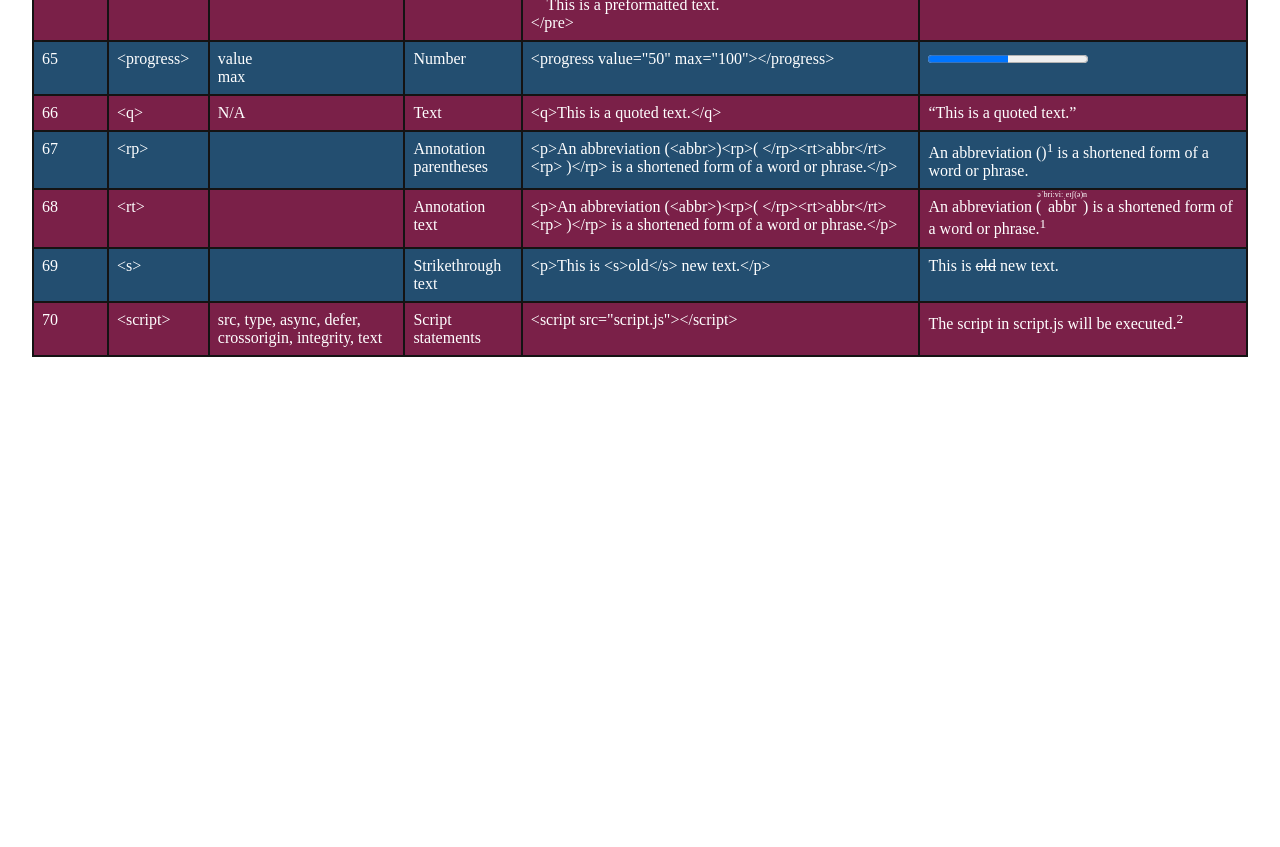
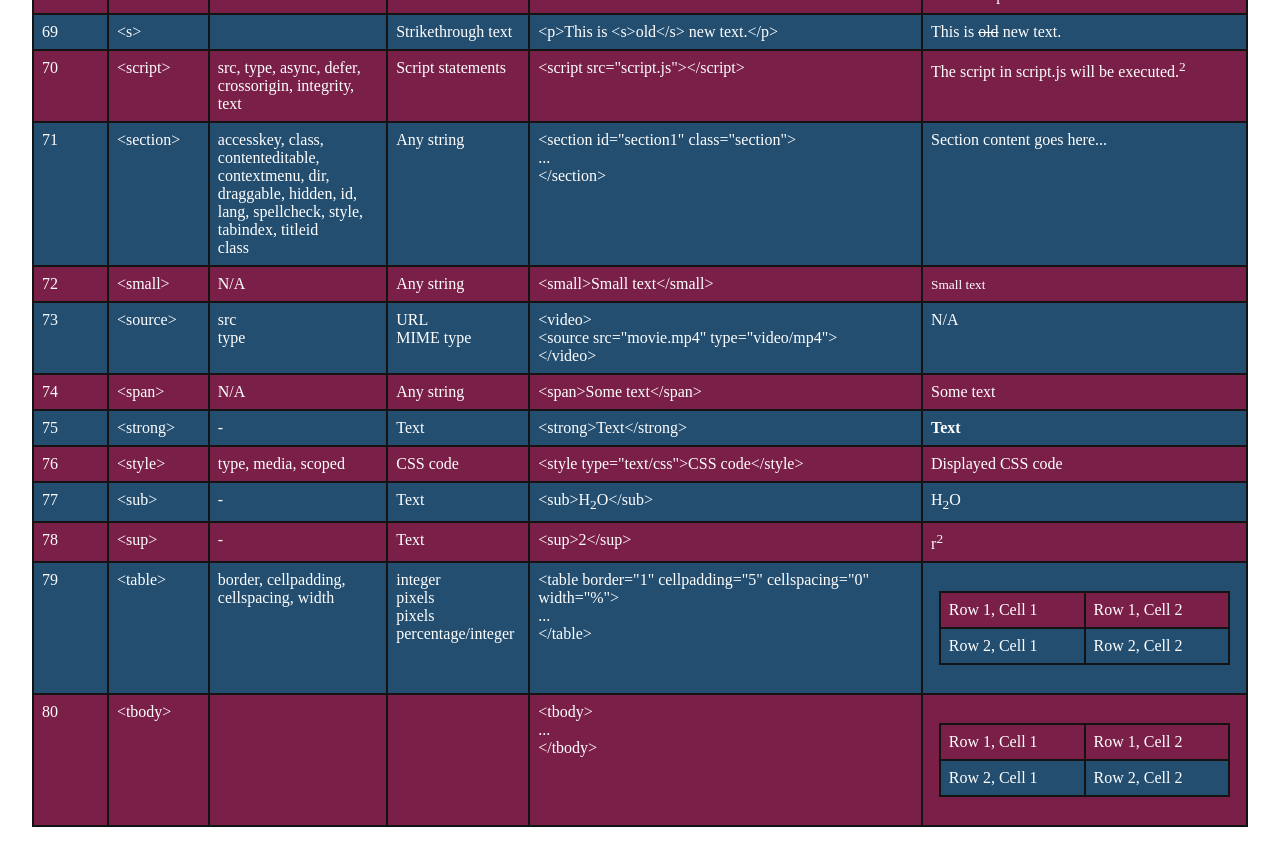
Before and after one commit to hafiz1379/HTML-cheat-sheet, a plain HTML site: page index.html in a window 1280 px wide. Shown: the part 5410-6257 px from the top of the page. Before the commit the page ends 5787 px from the top, so only its background shows below. Drawn offline with Linux system fonts and the light colour scheme.

Commit message:
Added items number 71 to 80

```diff
--- a/index.html
+++ b/index.html
@@ -824,6 +824,125 @@
 				<td>&lt;script src="script.js"&gt;&lt;/script&gt;</td>
 				<td>The script in script.js will be executed.<sup>2</sup></td>
 			  </tr>
+              <tr>
+				<td>71</td>
+				<td>&lt;section&gt;</td>
+				<td>accesskey,
+					class,
+					contenteditable,
+					contextmenu,
+					dir,
+					draggable,
+					hidden,
+					id,
+					lang,
+					spellcheck,
+					style,
+					tabindex,
+					titleid<br>class</td>
+				<td>Any string</td>
+				<td>&lt;section id="section1" class="section"&gt;<br>...<br>&lt;/section&gt;</td>
+				<td>Section content goes here...</td>
+			</tr>
+			<tr>
+				<td>72</td>
+				<td>&lt;small&gt;</td>
+				<td>N/A</td>
+				<td>Any string</td>
+				<td>&lt;small&gt;Small text&lt;/small&gt;</td>
+				<td><small>Small text</small></td>
+			</tr>
+			<tr>
+				<td>73</td>
+				<td>&lt;source&gt;</td>
+				<td>src<br>type</td>
+				<td>URL<br>MIME type</td>
+				<td>&lt;video&gt;<br>&lt;source src="movie.mp4" type="video/mp4"&gt;<br>&lt;/video&gt;</td>
+				<td>N/A</td>
+			</tr>
+			<tr>
+				<td>74</td>
+				<td>&lt;span&gt;</td>
+				<td>N/A</td>
+				<td>Any string</td>
+				<td>&lt;span&gt;Some text&lt;/span&gt;</td>
+				<td><span>Some text</span></td>
+			</tr>
+			<tr>
+				<td>75</td>
+				<td>&lt;strong&gt;</td>
+				<td>-</td>
+				<td>Text</td>
+				<td>&lt;strong&gt;Text&lt;/strong&gt;</td>
+				<td><strong>Text</strong></td>
+			</tr>
+			<tr>
+				<td>76</td>
+				<td>&lt;style&gt;</td>
+				<td>type, media, scoped</td>
+				<td>CSS code</td>
+				<td>&lt;style type="text/css"&gt;CSS code&lt;/style&gt;</td>
+				<td>Displayed CSS code</td>
+			</tr>
+			<tr>
+				<td>77</td>
+				<td>&lt;sub&gt;</td>
+				<td>-</td>
+				<td>Text</td>
+				<td>&lt;sub&gt;H<sub>2</sub>O&lt;/sub&gt;</td>
+				<td>H<sub>2</sub>O</td>
+			</tr>
+			<tr>
+				<td>78</td>
+				<td>&lt;sup&gt;</td>
+				<td>-</td>
+				<td>Text</td>
+				<td>&lt;sup&gt;2&lt;/sup&gt;</td>
+				<td>r<sup>2</sup></td>
+			</tr>
+			<tr>
+				<td>79</td>
+				<td>&lt;table&gt;</td>
+				<td>border,
+					cellpadding,
+					cellspacing,
+					width</td>
+				<td>integer<br>pixels<br>pixels<br>percentage/integer</td>
+				<td>&lt;table border="1" cellpadding="5" cellspacing="0" width="%"&gt;<br>...<br>&lt;/table&gt;</td>
+				<td>
+					<table border="1" cellpadding="5" cellspacing="0" width="%">
+						<tr>
+							<td>Row 1, Cell 1</td>
+							<td>Row 1, Cell 2</td>
+						</tr>
+						<tr>
+							<td>Row 2, Cell 1</td>
+							<td>Row 2, Cell 2</td>
+						</tr>
+					</table>
+				</td>
+			</tr>
+			<tr>
+				<td>80</td>
+				<td>&lt;tbody&gt;</td>
+				<td></td>
+				<td></td>
+				<td>&lt;tbody&gt;<br>...<br>&lt;/tbody&gt;</td>
+				<td>
+					<table border="1" cellpadding="5" cellspacing="0" width="%">
+						<tbody>
+							<tr>
+								<td>Row 1, Cell 1</td>
+								<td>Row 1, Cell 2</td>
+							</tr>
+							<tr>
+								<td>Row 2, Cell 1</td>
+								<td>Row 2, Cell 2</td>
+							</tr>
+						</tbody>
+					</table>
+				</td>
+			</tr>
     </table>
 </body>
 </html>
```
